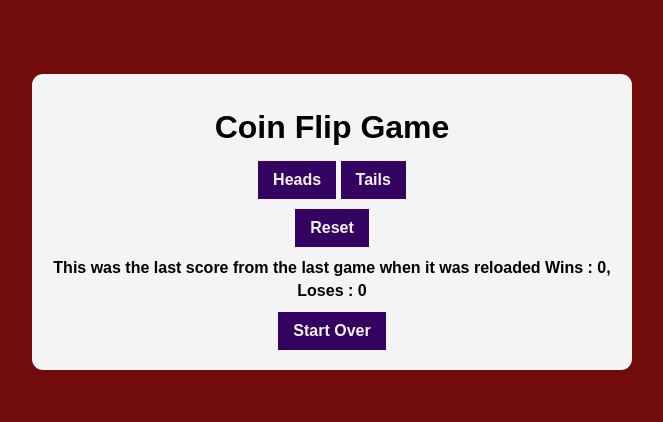
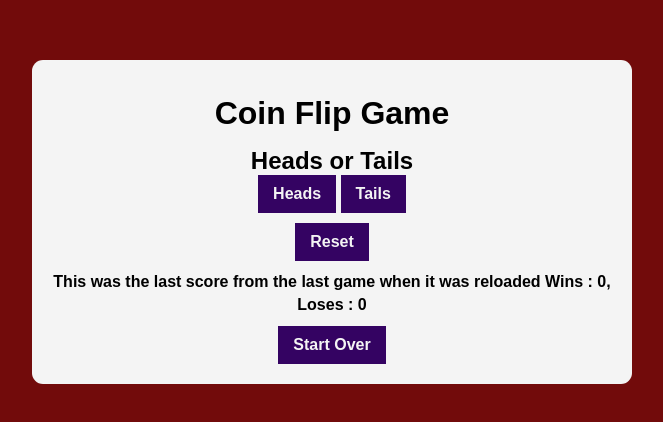
Before and after one commit to Ejay3402/coin-filp-game, a plain HTML site: page index.html in a window 1280 px wide. Shown: the part 178-600 px from the top of the page, without its empty margins (308-971 px from the left). Drawn offline with Linux system fonts and the light colour scheme.

Commit message:
just added  h2 heads or tails

```diff
--- a/index.html
+++ b/index.html
@@ -11,6 +11,8 @@
     <div class="box">
 
         <h1>Coin Flip Game</h1>
+
+        <h2>Heads or Tails</h2>
 
         <button id="heads">Heads</button>
         <button id="tails">Tails</button>
```
